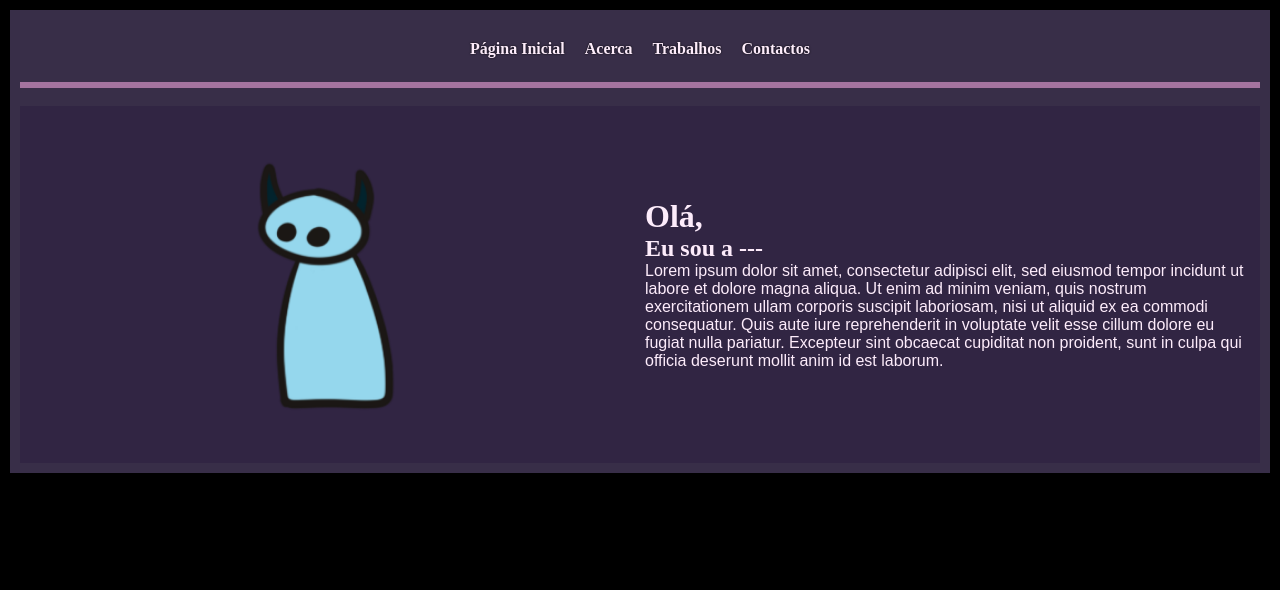
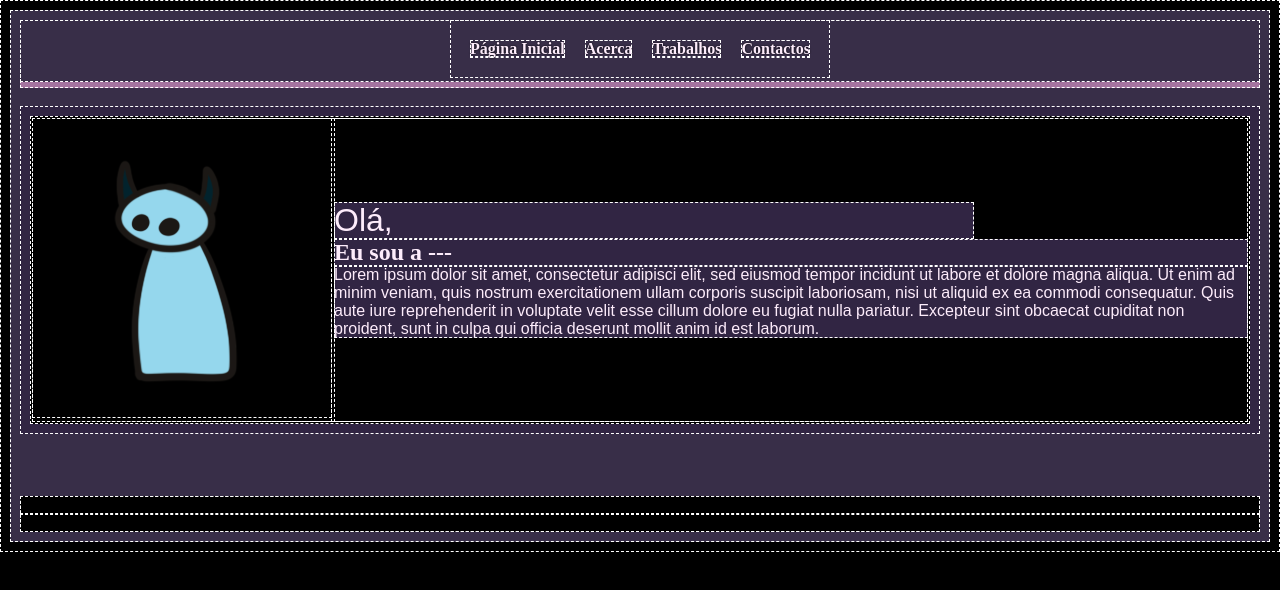
Before and after one commit to nomeprojeto/mariaoliveira.github.io, a plain HTML site: page index.html in a window 1280 px wide. Drawn offline with Linux system fonts and the light colour scheme.

Commit message:
update
Limpeza em codigos desnecessarios + adição de ordem nos stylesheets das paginas

```diff
--- a/Css/contactstylesheet.css
+++ /dev/null
@@ -1,104 +0,0 @@
-*{
-    outline: 1px dashed rgb(255, 255, 255);
-    outline-offset: -1px;
-    margin: 0;
-    padding: 0;
-    background-color: #000000;
-}
-
-@import url('https://fonts.googleapis.com/css2?family=Puritan:ital,wght@0,400;0,700;1,400;1,700&display=swap');
-
-body{
-    background-color: #b594e94f;
-    margin: 10px;
-    padding: 10px;
-}
-
-body header{
-    align-self: center;
-    text-decoration: none;
-    border-bottom-style: solid;
-    border-width: 6px;
-    border-color: #A4749F;
-}
-
-body header nav{
-    background-color: #b594e94f;
-    width: 100%;
-    height: 30%;
-    margin: auto;
-    align-content: center;
-    text-align: center;
-}
-
-body header nav ul{
-    background-color: transparent;
-    list-style: none;
-    display: inline-block;
-    padding:10px;
- }
-
-body header nav ul li{
-    background-color: transparent;
-     float: left;
-     margin: 10px;
- }
-
-body header nav a{
-    background-color: transparent;
-    text-decoration: none;
-    font-weight: bold;
-    color:#FDECFB;
-    text-shadow: 0 0 2px #000000;
-}
-
-body main{
-    align-content: right;
-    margin: auto;
-    background-color: rgba(49,37,67);
-}
-
-body main h1{
-    max-width: 70%;
-    max-height: 70%;
-    text-decoration: none;
-    text-align: left;
-    color: #FDECFB;
-    /* font-family: "Puritan", sans-serif;
-    font-weight: 400;
-    font-style: normal; */
-    background-color: rgba(49,37,67);
-}
-
-body main h2{
-    max-width: auto;
-    max-height: auto;
-    text-decoration: none;
-    text-align: left;
-    color: #FDECFB;
-    /* font-family: "Puritan", sans-serif;
-    font-weight: 400;
-    font-style: normal; */
-    background-color: rgba(49,37,67);
-}
-
-body main p{
-    max-width: 100%;
-    max-height: 100%;
-    text-decoration: none;
-    text-align: left;
-    color: #FDECFB;
-    font-family: "Puritan", sans-serif;
-    font-weight: 400;
-    font-style: normal;
-    text-orientation:sideways;
-    background-color: rgba(49,37,67);
-}
-
-footer{
-    margin-top: 5%;
-}
-
-footer iframe{
-    align-content: right;
-}
--- a/Css/stylesheet.css
+++ b/Css/stylesheet.css
@@ -1,5 +1,5 @@
 *{
-    /* outline: 1px dashed rgb(255, 255, 255); */
+    outline: 1px dashed rgb(255, 255, 255);
     outline-offset: -1px;
     margin: 0;
     padding: 0;
@@ -9,7 +9,7 @@
 @import url('https://fonts.googleapis.com/css2?family=Puritan:ital,wght@0,400;0,700;1,400;1,700&display=swap');
 
 body{
-    background-color: #b594e94f;
+    background-color: #382e48;
     margin: 10px;
     padding: 10px;
 }
@@ -23,7 +23,6 @@ body header{
 }
 
 body header nav{
-    background-color: #b594e94f;
     width: 100%;
     height: 30%;
     margin: auto;
@@ -55,46 +54,25 @@ body header nav a{
 body main{
     align-content: right;
     margin-left: 0%;
-    background-color: transparent;
-}
-
-body main table{
-    background-color: rgb(49, 37, 67);
-    margin-right: auto;
-    margin-left: auto;
-    width: auto;
-    height: auto;
-    border-collapse: separate;
-    border-spacing: 10px;
-}
-
-body main table tr{
     background-color: rgba(49,37,67);
 }
 
-body main table tr th{
-    background-color: rgba(49,37,67);
-    width: 50%;
-    height: auto;
-}
 
-body main table tr td{
-    background-color: rgba(49,37,67);
-    width: 50%;
-    height: auto;
-}
-
-body main table tr th img{
-    max-width: 100%;
-    max-width: 100%;
-    min-width: 50%;
-    min-height: 50%;
+body main h1{
+    max-width: 70%;
+    max-height: 70%;
+    text-decoration: none;
+    text-align: left;
+    color: #FDECFB;
+    font-family: "Puritan", sans-serif;
+    font-weight: 400;
+    font-style: normal;
     background-color: rgba(49,37,67);
 }
 
-body main table tr td h1{
-    max-width: 70%;
-    max-height: 70%;
+body main h2{
+    max-width: auto;
+    max-height: auto;
     text-decoration: none;
     text-align: left;
     color: #FDECFB;
@@ -104,31 +82,16 @@ body main table tr td h1{
     background-color: rgba(49,37,67);
 }
 
-body main table tr td h2{
-    text-decoration: none;
-    text-align: left;
-    color: #FDECFB;
-    /* font-family: "Puritan", sans-serif;
-    font-weight: 400;
-    font-style: normal; */
-    background-color: rgba(49,37,67);
-}
-
-body main table tr th img{
+body main p{
     max-width: 100%;
-    max-width: 100%;
-    min-width: 55%;
-    min-height: 55%;
-}
-
-body main table tr td p{
+    max-height: 100%;
     text-decoration: none;
     text-align: left;
     color: #FDECFB;
     font-family: "Puritan", sans-serif;
     font-weight: 400;
     font-style: normal;
-    text-orientation: sideways;
+    text-orientation:sideways;
     background-color: rgba(49,37,67);
 }
 
--- /dev/null
+++ b/Css/tablestylesheet.css
@@ -0,0 +1,57 @@
+*{
+    /* outline: 1px dashed rgb(255, 255, 255); */
+    outline-offset: -1px;
+    margin: 0;
+    padding: 0;
+    background-color: #000000;
+}
+
+@import url('https://fonts.googleapis.com/css2?family=Puritan:ital,wght@0,400;0,700;1,400;1,700&display=swap');
+
+body{
+    background-color: #b594e94f;
+    margin: 10px;
+    padding: 10px;
+}
+
+body header{
+    align-self: center;
+    text-decoration: none;
+    border-bottom-style: solid;
+    border-width: 6px;
+    border-color: #A4749F;
+}
+
+body header nav{
+    background-color: #b594e94f;
+    width: 100%;
+    height: 30%;
+    margin: auto;
+    align-content: center;
+    text-align: center;
+}
+
+body header nav ul{
+    background-color: transparent;
+    list-style: none;
+    display: inline-block;
+    padding:10px;
+ }
+
+body header nav ul li{
+    background-color: transparent;
+     float: left;
+     margin: 10px;
+ }
+
+body header nav a{
+    background-color: transparent;
+    text-decoration: none;
+    font-weight: bold;
+    color:#FDECFB;
+    text-shadow: 0 0 2px #000000;
+}
+
+body main{
+    padding: 10px;
+}
--- a/index.html
+++ b/index.html
@@ -7,6 +7,7 @@
     <meta name="author" content="Maria Oliveira">
     <title>Página Inicial</title>
     <link rel="stylesheet" href="Css/stylesheet.css">
+    <link rel="stylesheet" href="Css/tablestylesheet.css">
 </head>
 
 <body>
@@ -39,5 +40,11 @@
             </tr>
         </table>
     </main>
+
+    <footer>
+        <p>The information and works on this website are by the author --</p>
+        <p>All rights reserved. 2024</p>
+      </footer>
+
 </body>
 </html>
```
Also changed, not shown: about.html (+12 -12 lines), contact.html (+11 -14 lines), work.html (+1 -0 lines), Css/resposive.css (deleted), 1 other file.
